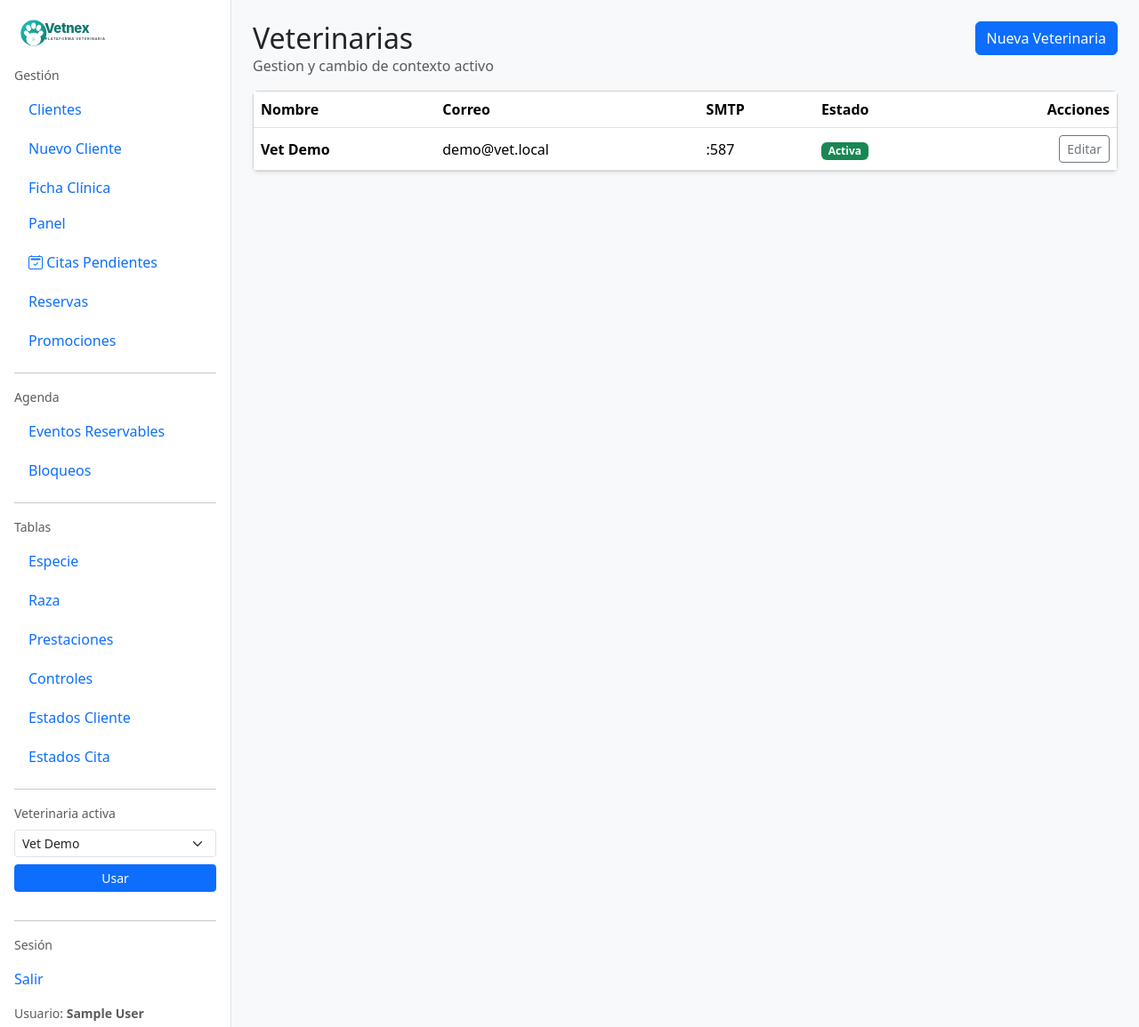
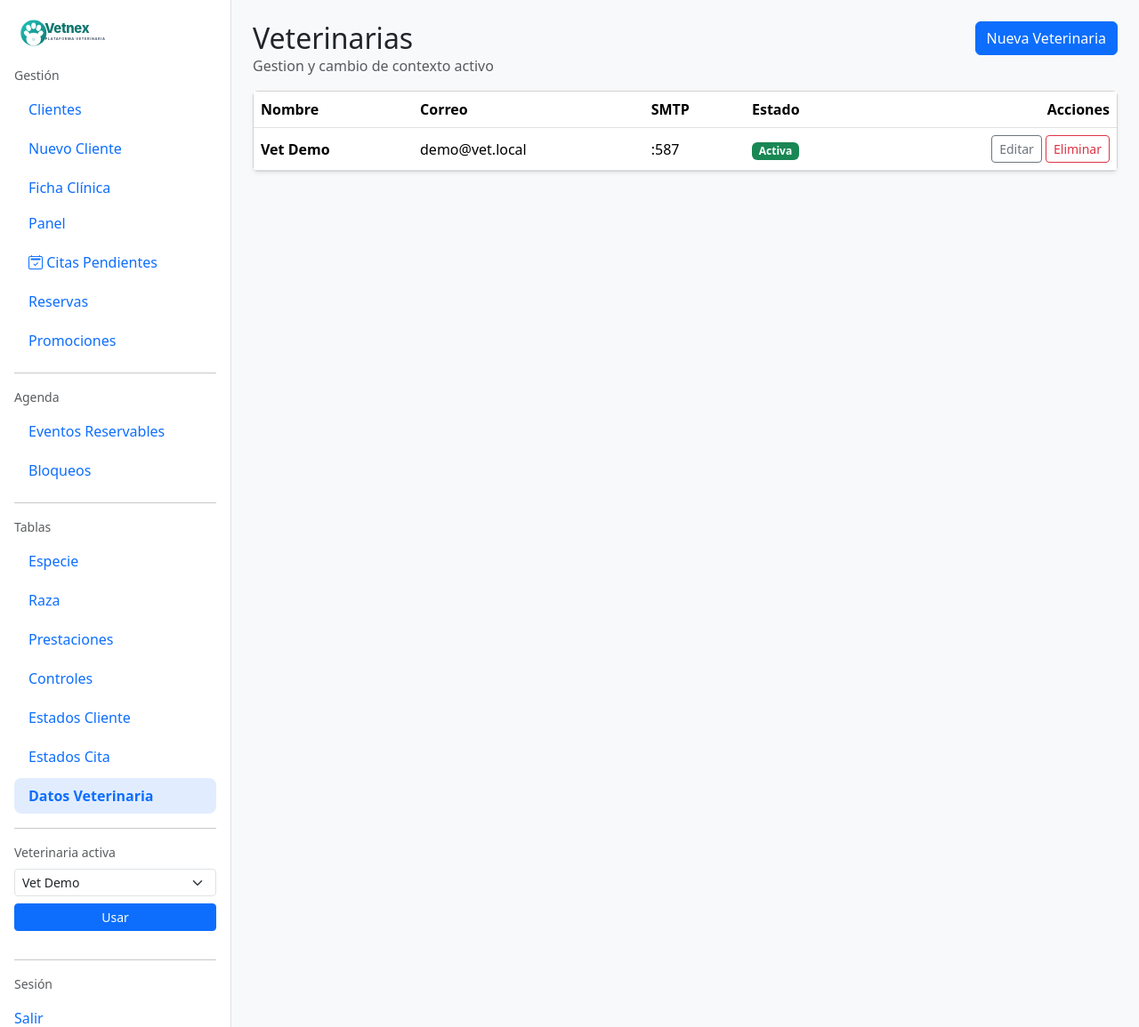
Before and after one commit to pvalenzuela-hub/app-multivet, a Django app: page /veterinarias/ in a window 1280 px wide. Shown: the top 1155 px of the page at 89% size. Run offline with Django 5.2, Linux system fonts and the light colour scheme; the visitor is signed in with stand-in values (Sample User, id 1); data comes from the database, SQL or seed files in the repository.

Commit message:
Add superuser delete for veterinarias

```diff
--- a/appclinica/templates/base.html
+++ b/appclinica/templates/base.html
@@ -188,7 +188,7 @@
           <a class="nav-link {% if request.resolver_match.url_name == 'estadocliente_list' %}active{% endif %}" href="{% url 'estadocliente_list' %}">Estados Cliente</a>
           <a class="nav-link {% if request.resolver_match.url_name == 'estadocita_list' %}active{% endif %}" href="{% url 'estadocita_list' %}">Estados Cita</a>
         {% endif %}
-        {% if es_administrador %}
+        {% if es_superusuario or es_administrador %}
           <a class="nav-link {% if request.resolver_match.url_name == 'veterinaria_list' %}active{% endif %}" href="{% url 'veterinaria_list' %}">Datos Veterinaria</a>
         {% endif %}
       </nav>
@@ -243,7 +243,7 @@
             <a class="nav-link {% if request.resolver_match.url_name == 'estadocliente_list' %}active{% endif %}" href="{% url 'estadocliente_list' %}">Estados Cliente</a>
             <a class="nav-link {% if request.resolver_match.url_name == 'estadocita_list' %}active{% endif %}" href="{% url 'estadocita_list' %}">Estados Cita</a>
           {% endif %}
-          {% if es_administrador %}
+          {% if es_superusuario or es_administrador %}
             <a class="nav-link {% if request.resolver_match.url_name == 'veterinaria_list' %}active{% endif %}" href="{% url 'veterinaria_list' %}">Veterinarias</a>
           {% endif %}
           {% if es_superusuario %}
--- a/appclinica/templates/veterinaria/veterinaria_list.html
+++ b/appclinica/templates/veterinaria/veterinaria_list.html
@@ -47,6 +47,9 @@
                 </form>
               {% endif %}
               <a class="btn btn-sm btn-outline-secondary" href="{% url 'veterinaria_update' item.id %}">Editar</a>
+              {% if es_superusuario %}
+                <a class="btn btn-sm btn-outline-danger" href="{% url 'veterinaria_delete' item.id %}">Eliminar</a>
+              {% endif %}
             </td>
           </tr>
         {% empty %}
--- a/appclinica/urls.py
+++ b/appclinica/urls.py
@@ -27,7 +27,7 @@ from .views import (
     reserva_publica_confirmacion,
     promocion_list, promocion_create, promocion_update, promocion_detail,
     promocion_delete, promocion_enviar_correo, promocion_enviar_prueba, veterinaria_update,
-    veterinaria_list, veterinaria_create, veterinaria_set_active,
+    veterinaria_list, veterinaria_create, veterinaria_delete, veterinaria_set_active,
 )
 
 urlpatterns = [
@@ -142,6 +142,7 @@ urlpatterns = [
     path("veterinarias/", veterinaria_list, name="veterinaria_list"),
     path("veterinarias/nueva/", veterinaria_create, name="veterinaria_create"),
     path("veterinarias/<int:pk>/editar/", veterinaria_update, name="veterinaria_update"),
+    path("veterinarias/<int:pk>/eliminar/", veterinaria_delete, name="veterinaria_delete"),
     path("veterinarias/activa/", veterinaria_set_active, name="veterinaria_set_active"),
 
     path("panel/", dashboard_panel, name="dashboard_panel"),
--- a/appclinica/views.py
+++ b/appclinica/views.py
@@ -2289,6 +2289,29 @@ def veterinaria_update(request, pk):
 
 
 @login_required
+def veterinaria_delete(request, pk):
+    if not request.user.is_superuser:
+        raise PermissionDenied
+
+    obj = get_object_or_404(veterinaria, pk=pk)
+    if request.method == "POST":
+        try:
+            obj.delete()
+            if request.session.get(ACTIVE_VETERINARIA_SESSION_KEY) == obj.id:
+                request.session.pop(ACTIVE_VETERINARIA_SESSION_KEY, None)
+            messages.success(request, "Veterinaria eliminada correctamente.")
+        except (ProtectedError, IntegrityError):
+            messages.error(request, "No se puede eliminar la veterinaria porque está en uso.")
+        return redirect("veterinaria_list")
+
+    return render(request, "catalogo/confirm_delete.html", {
+        "title": "Eliminar Veterinaria",
+        "object_name": obj.nombre,
+        "back_url": "veterinaria_list",
+    })
+
+
+@login_required
 def veterinaria_set_active(request):
     if not request.user.is_superuser:
         raise PermissionDenied
```
Also changed, not shown: appclinica/tests.py (+9 -0 lines).
